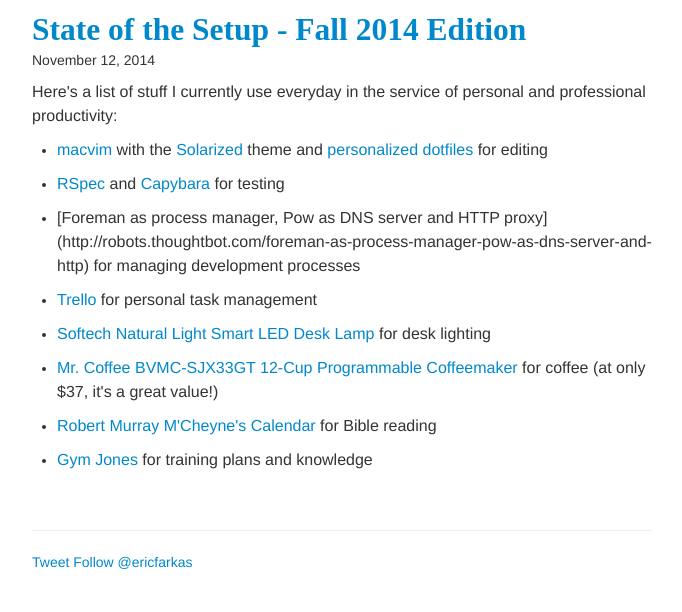
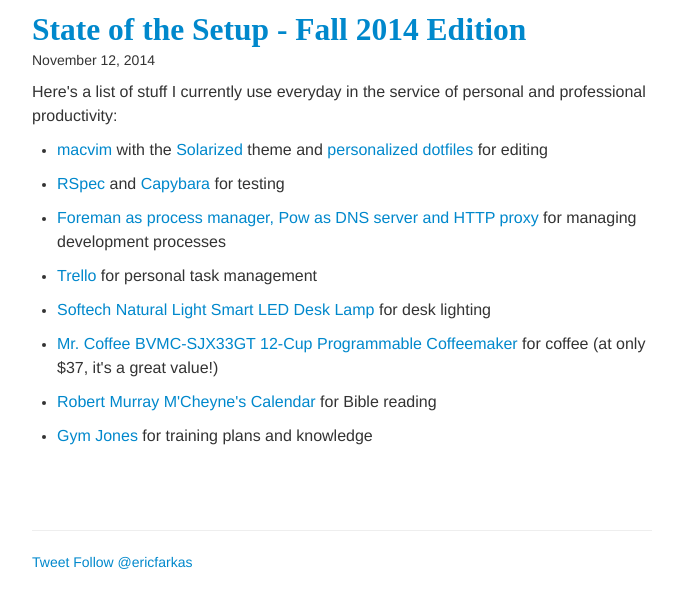
Before and after one commit to speric/speric.github.com, a Jekyll site: the page built from _posts/2014-11-12-state-of-the-setup-fall-2014-edition.md, in a window 1280 px wide. Shown: the part 323-935 px from the top of the page, without its empty margins (298-980 px from the left). Built offline with Jekyll 4.4.1, drawn with Linux system fonts in a browser that asks for light colours; some web fonts are replaced; Markdown is read by kramdown in place of the engine named in the settings; comment, search, counter and statistics services are not loaded; some of the changed lines change nothing that is shown.

Commit message:
Update 2014-11-12-state-of-the-setup-fall-2014-edition.md

```diff
--- a/_posts/2014-11-12-state-of-the-setup-fall-2014-edition.md
+++ b/_posts/2014-11-12-state-of-the-setup-fall-2014-edition.md
@@ -11,7 +11,7 @@
 
   <li><p><a href="http://rspec.info/">RSpec</a> and <a href="https://github.com/jnicklas/capybara">Capybara</a> for testing</p></li>
 
-  <li><p>[Foreman as process manager, Pow as DNS server and HTTP proxy](http://robots.thoughtbot.com/foreman-as-process-manager-pow-as-dns-server-and-http) for managing development processes</p></li>
+  <li><p><a href="http://robots.thoughtbot.com/foreman-as-process-manager-pow-as-dns-server-and-http">Foreman as process manager, Pow as DNS server and HTTP proxy</a> for managing development processes</p></li>
 
   <li><p><a href="https://trello.com/">Trello</a> for personal task
 management</p></li>
```
